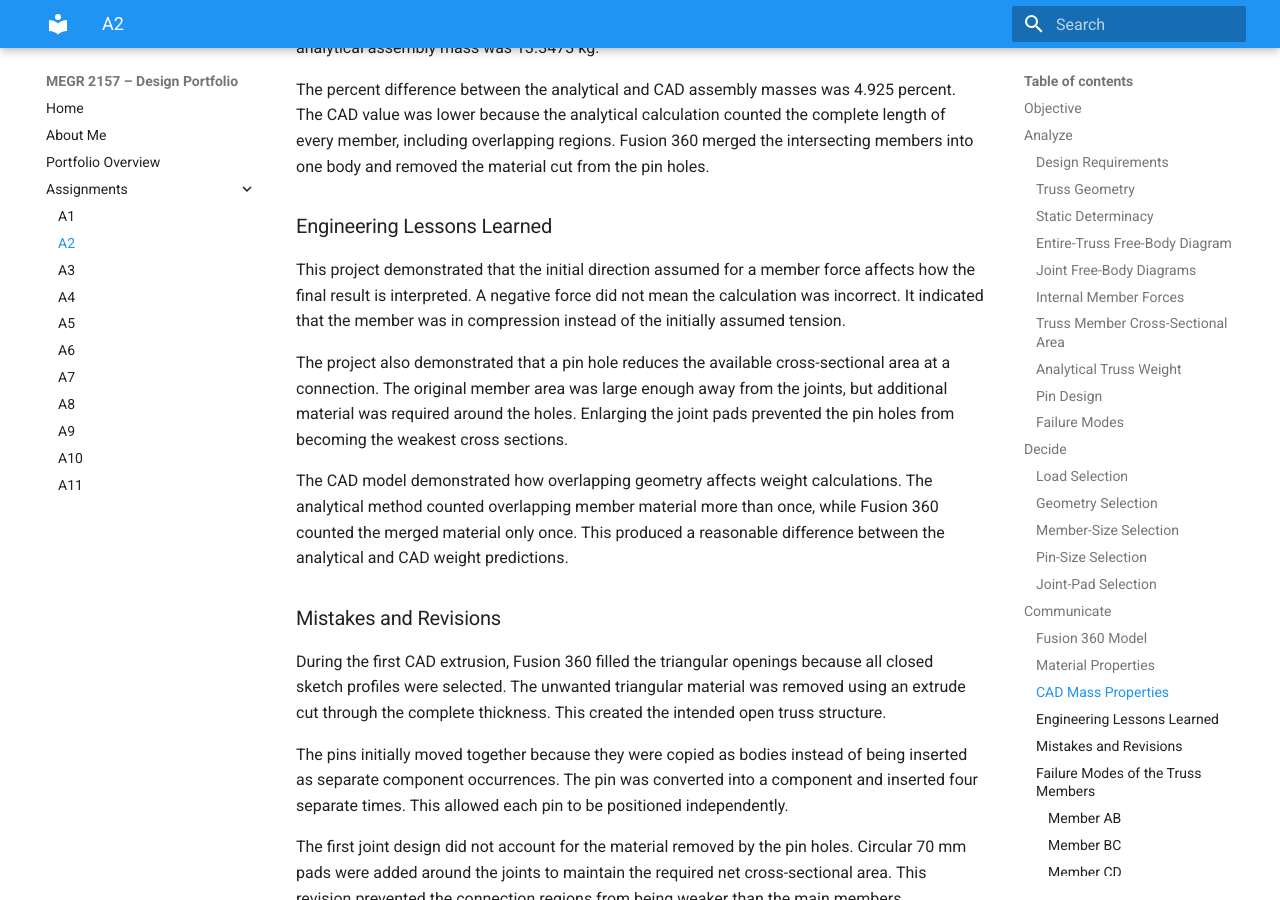
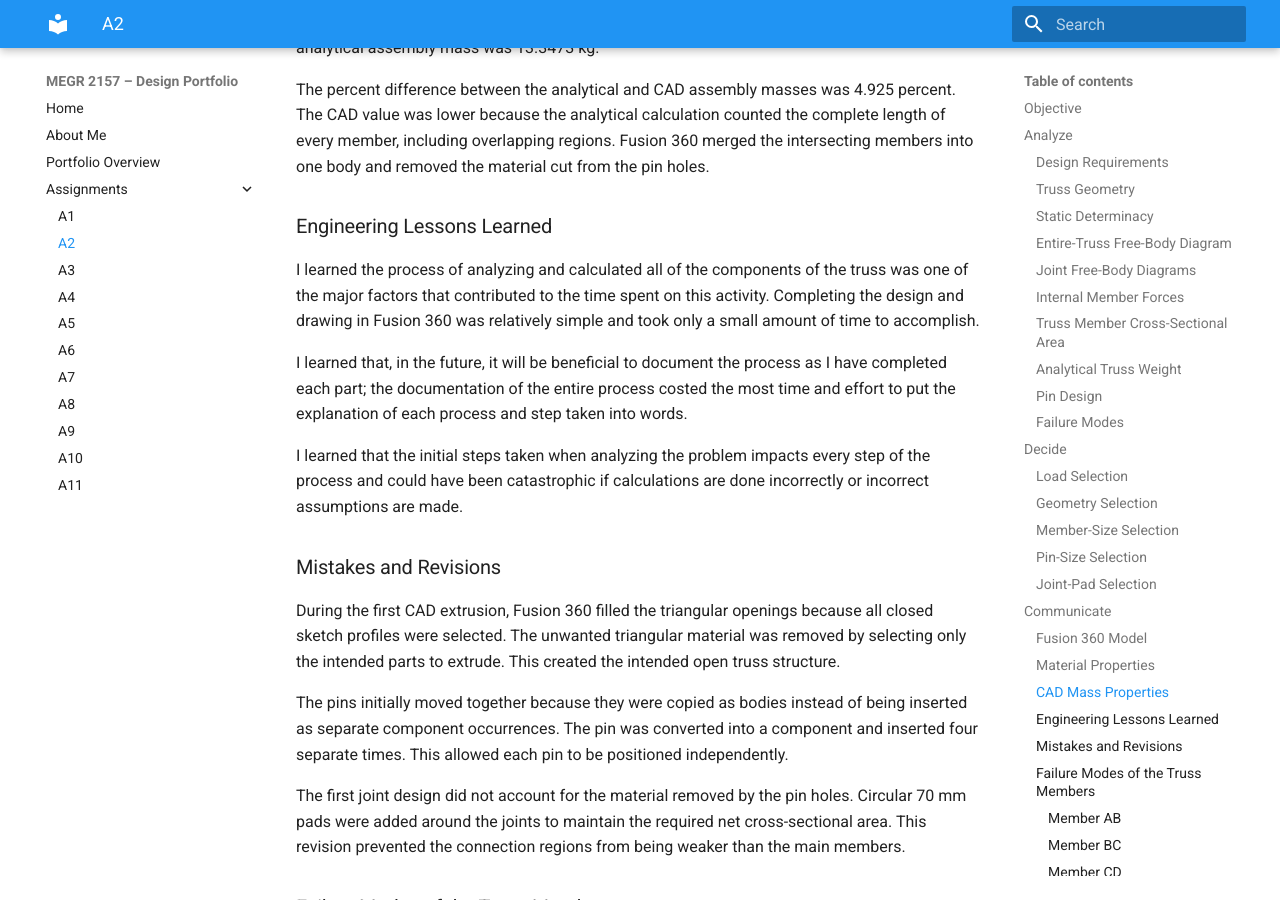
Before and after one commit to kbittneruncc/megr2157-portfolio, an MkDocs documentation site: the page built from docs/assignments/A02/index.md, in a window 1280 px wide and 900 px high, scrolled down 12838 px. Built offline with MkDocs 1.6.1 and Material for MkDocs 9.7.7, drawn with Linux system fonts in a browser that asks for light colours; some of the changed text lies outside the part shown.

Commit message:
Update index.md

```diff
--- a/docs/assignments/A02/index.md
+++ b/docs/assignments/A02/index.md
@@ -204,15 +204,15 @@ The percent difference between the analytical and CAD assembly masses was 4.925
 
 ### Engineering Lessons Learned
 
-This project demonstrated that the initial direction assumed for a member force affects how the final result is interpreted. A negative force did not mean the calculation was incorrect. It indicated that the member was in compression instead of the initially assumed tension.
+I learned the process of analyzing and calculated all of the components of the truss was one of the major factors that contributed to the time spent on this activity. Completing the design and drawing in Fusion 360 was relatively simple and took only a small amount of time to accomplish.
 
-The project also demonstrated that a pin hole reduces the available cross-sectional area at a connection. The original member area was large enough away from the joints, but additional material was required around the holes. Enlarging the joint pads prevented the pin holes from becoming the weakest cross sections.
+I learned that, in the future, it will be beneficial to document the process as I have completed each part; the documentation of the entire process costed the most time and effort to put the explanation of each process and step taken into words.
 
-The CAD model demonstrated how overlapping geometry affects weight calculations. The analytical method counted overlapping member material more than once, while Fusion 360 counted the merged material only once. This produced a reasonable difference between the analytical and CAD weight predictions.
+I learned that the initial steps taken when analyzing the problem impacts every step of the process and could have been catastrophic if calculations are done incorrectly or incorrect assumptions are made.
 
 ### Mistakes and Revisions
 
-During the first CAD extrusion, Fusion 360 filled the triangular openings because all closed sketch profiles were selected. The unwanted triangular material was removed using an extrude cut through the complete thickness. This created the intended open truss structure.
+During the first CAD extrusion, Fusion 360 filled the triangular openings because all closed sketch profiles were selected. The unwanted triangular material was removed by selecting only the intended parts to extrude. This created the intended open truss structure.
 
 The pins initially moved together because they were copied as bodies instead of being inserted as separate component occurrences. The pin was converted into a component and inserted four separate times. This allowed each pin to be positioned independently.
 
@@ -314,9 +314,11 @@ Fusion 360 modeling: 30 minutes
 
 CAD revisions and mass properties: 20 minutes
 
+Likelihood of Failure Modes in Truss Components: 3 hours
+
 Portfolio documentation: 5 hours
 
-Total time: 9 hours 40 minutes
+Total time: 12 hours 40 minutes
 
 ### CAD File Download
 
@@ -328,8 +330,26 @@ The completed Fusion 360 truss and pin assembly can be downloaded below.
 
 Oberg, E., Jones, F. D., Horton, H. L., and Ryffel, H. H. Machinery’s Handbook, 31st edition. Industrial Press. “Stress and Strain/Working Stress,” page 212, and “Simple Stresses,” pages 216 through 218.
 
-ASTM International. “ASTM A500/A500M: Standard Specification for Cold-Formed Welded and Seamless Carbon Steel Structural Tubing in Rounds and Shapes.”
-[ASTM A500/A500M](https://store.astm.org/a0500_a0500m-23.html)
+American Institute of Steel Construction. (2022). *Steel availability and material specifications*. Modern Steel Construction.
+[https://www.aisc.org/globalassets/modern-steel/archives/2022/june2022.pdf](https://www.aisc.org/globalassets/modern-steel/archives/2022/june2022.pdf)
 
-American Institute of Steel Construction. “Steel Availability and Material Specifications.” Modern Steel Construction, June 2022.
-[AISC publication](https://www.aisc.org/globalassets/modern-steel/archives/2022/june2022.pdf)
+ASTM International. (2023). *ASTM A500/A500M-23: Standard specification for cold-formed welded and seamless carbon steel structural tubing in rounds and shapes*.
+[https://store.astm.org/a0500_a0500m-23.html](https://store.astm.org/a0500_a0500m-23.html)
+
+Louisiana State University College of Engineering. (n.d.). *Mechanics of materials: Fundamentals of Engineering review course*.
+[https://www.lsu.edu/eng/docs/FE-Exam-Review/festrengthofmaterials0930.pdf](https://www.lsu.edu/eng/docs/FE-Exam-Review/festrengthofmaterials0930.pdf)
+
+Massachusetts Institute of Technology OpenCourseWare. (2003). *Euler buckling loads*.
+[https://ocw.mit.edu/courses/1-105-solid-mechanics-laboratory-fall-2003/2efb80105093e97d5cafa257d08926f2_exp7_03.pdf](https://ocw.mit.edu/courses/1-105-solid-mechanics-laboratory-fall-2003/2efb80105093e97d5cafa257d08926f2_exp7_03.pdf)
+
+Purdue University. (2020). *Shear stress and shear strain: Chapter 3*. ME 323 Mechanics of Materials.
+[https://www.purdue.edu/freeform/me323/wp-content/uploads/sites/2/2020/09/chapter03.pdf](https://www.purdue.edu/freeform/me323/wp-content/uploads/sites/2/2020/09/chapter03.pdf)
+
+University of Illinois Urbana-Champaign. (n.d.). *Stress*. Mechanics Reference.
+[https://mechref.engr.illinois.edu/sol/stress.html](https://mechref.engr.illinois.edu/sol/stress.html)
+
+University of Illinois Urbana-Champaign. (n.d.). *Buckling*. Mechanics Reference.
+[https://mechref.engr.illinois.edu/sol/buckling.html](https://mechref.engr.illinois.edu/sol/buckling.html)
+
+Virginia Tech. (n.d.). *Allowable stress*. Structure and Form Analysis System Knowledgebase.
+[https://www.setareh.arch.vt.edu/safas/007_fdmtl_30_allowable_stress.html](https://www.setareh.arch.vt.edu/safas/007_fdmtl_30_allowable_stress.html)
```
